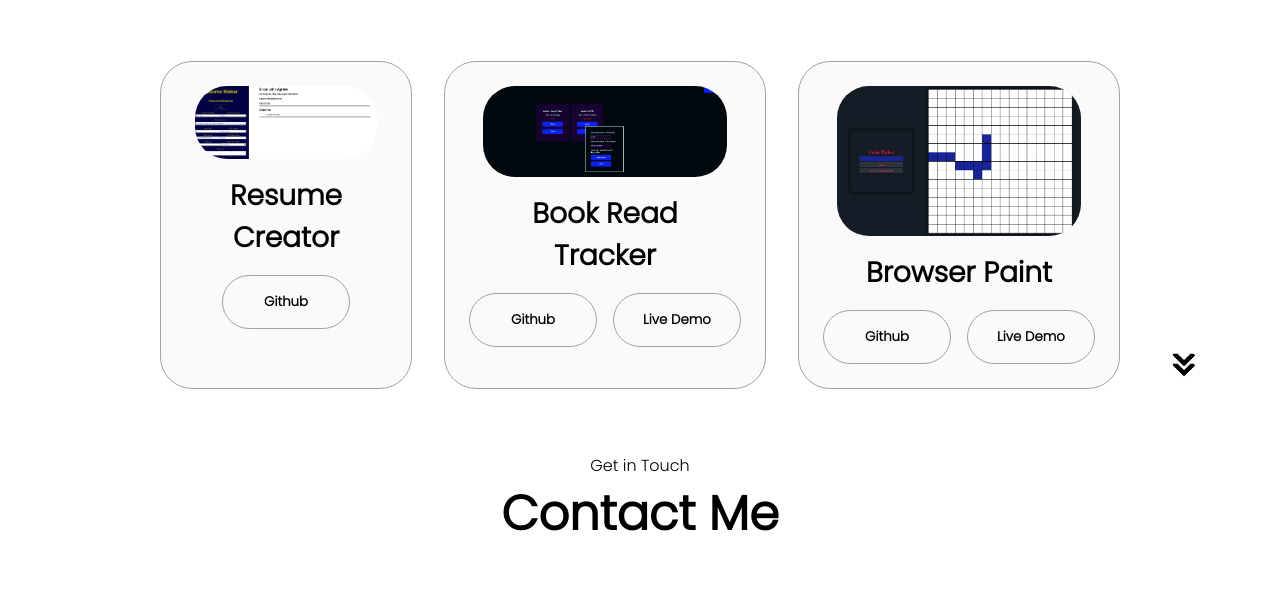
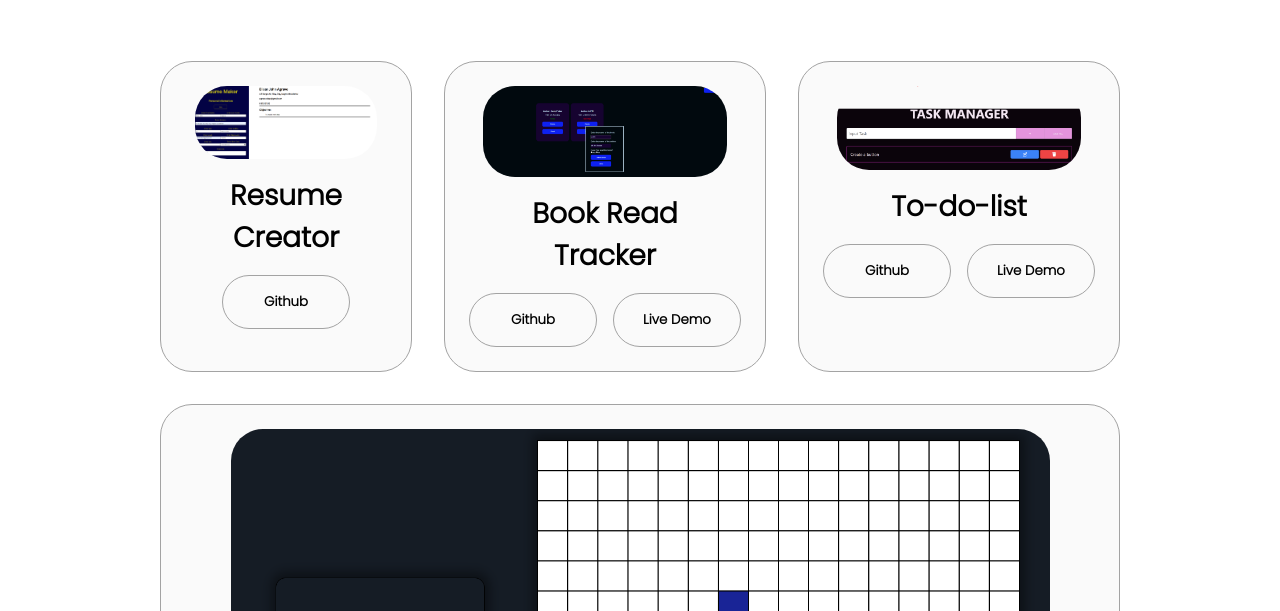
Before and after one commit to Eagrave/Portfolio, a plain HTML site: page index.html in a window 1280 px wide. Shown: the part 2564-3175 px from the top of the page. Drawn offline with Linux system fonts and the light colour scheme.

Commit message:
Update index.html

```diff
--- a/index.html
+++ b/index.html
@@ -181,6 +181,16 @@
                     <button class="btn btn-color-2 project-btn" onclick="location.href='https://eagrave.github.io/Book-Read/'">Live Demo</button>
                 </div>
             </div>
+                 <div class="details-containers color-container">
+                <div class="article-container">
+                    <img src="./CRUD.png" alt="project 2" class="project-img">
+                </div>
+                <h2 class="experience-sub-title project-title">To-do-list</h2>
+                <div class="btn-container">
+                    <button class="btn btn-color-2 project-btn" onclick="location.href='https://github.com/Eagrave/Resume-creator'">Github</button>
+                    <button class="btn btn-color-2 project-btn" onclick="location.href='https://eagrave.github.io/Book-Read/'">Live Demo</button>
+                </div>
+            </div>
             <div class="details-containers color-container">
                 <div class="article-container">
                     <img src="./Paint.png" alt="project 3" class="project-img">
```
